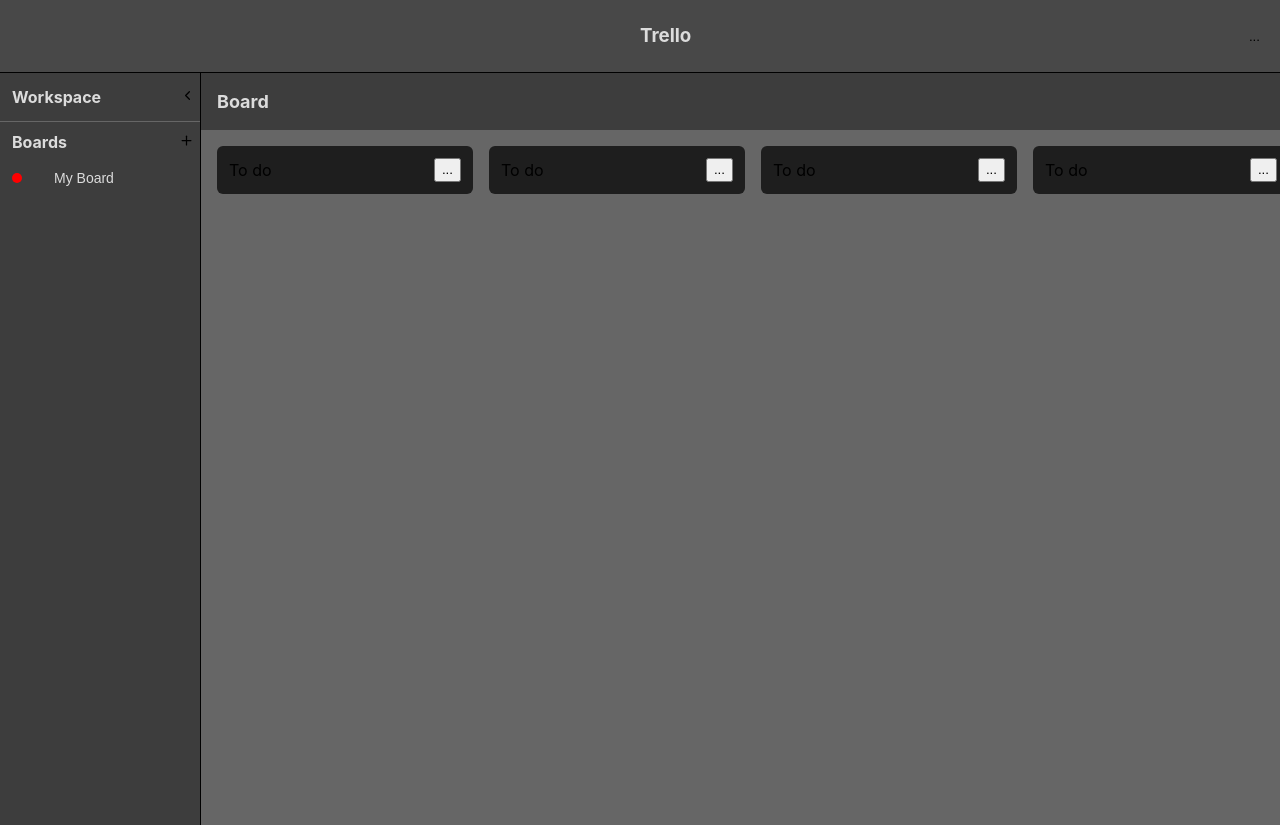
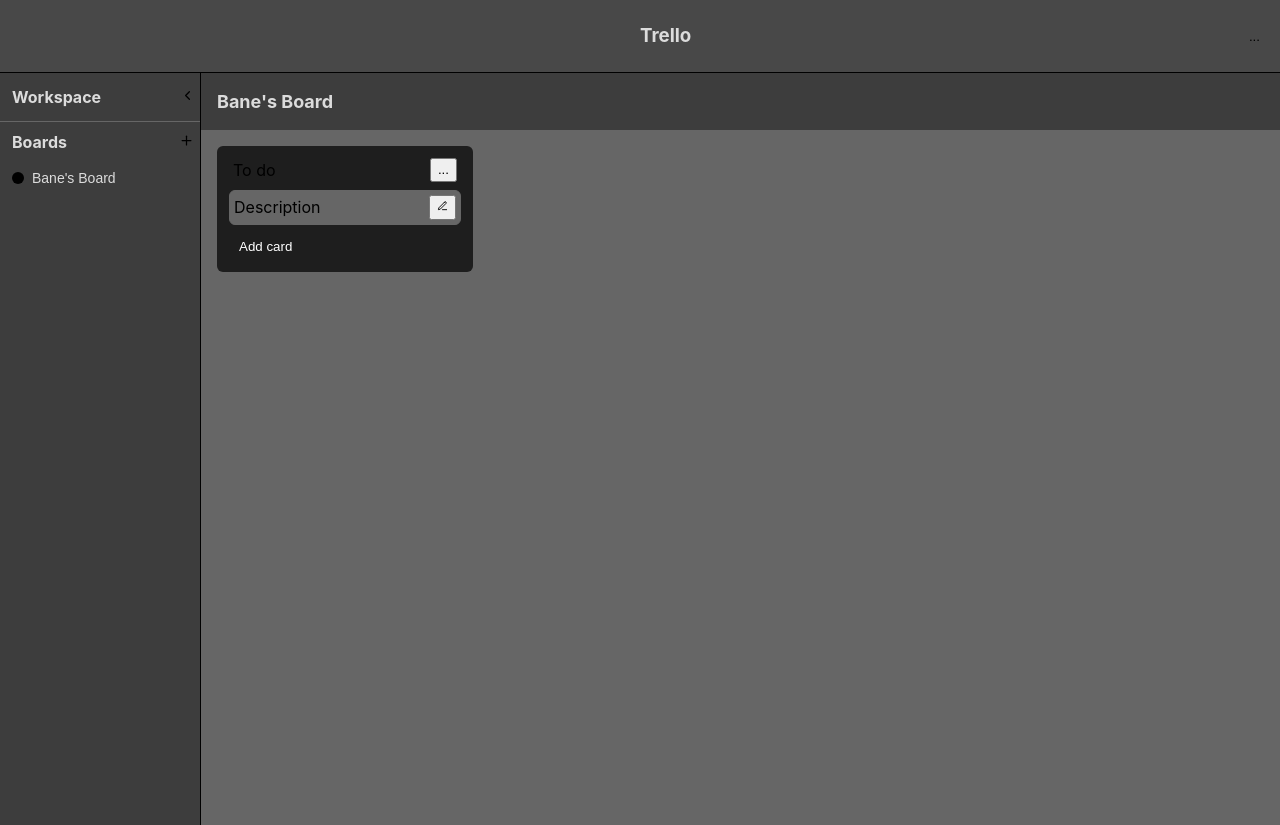
Before and after one commit to job1bg/trello-app, a React (Vite) app: page / in a window 1280 px wide. Built offline with nearby package versions, Linux system fonts and the light colour scheme.

Commit message:
Second iteration (#4)
* Create `AddCard` component.

* Create popover UI for new boards.

Set open close state for Popover.

Improve Popover inputs.

* Add Context and create board functionality.

* Move data to separate file.

* Fix function name and some UI.

```diff
--- a/src/App.tsx
+++ b/src/App.tsx
@@ -1,15 +1,23 @@
+import { useState } from "react";
 import "./App.scss";
 import { Header } from "./components/Header/Header";
 import { Main } from "./components/Main/Main";
 import { Sidebar } from "./components/Sidebar/Sidebar";
+import { BoardsContext } from "./components/context/BoardsContext";
+import { BoardDataType } from "./types/boardTypes";
+import { boardData } from "./data/boardData";
 
 function App() {
+  const [board, setBoard] = useState<BoardDataType>(boardData);
+
   return (
     <>
       <Header></Header>
       <div className="content">
-        <Sidebar></Sidebar>
-        <Main></Main>
+        <BoardsContext.Provider value={{ board, setBoard }}>
+          <Sidebar></Sidebar>
+          <Main></Main>
+        </BoardsContext.Provider>
       </div>
     </>
   );
--- /dev/null
+++ b/src/components/AddBoardPopover/AddBoardPopover.tsx
@@ -0,0 +1,47 @@
+import React, { ChangeEvent } from "react";
+import "../../index.scss";
+import { AddBoardPopoverType } from "../../types/popoverTypes";
+
+const AddBoardPopover: React.FC<AddBoardPopoverType> = ({
+  onCreateBoard,
+  boardData,
+  setBoardData,
+}) => {
+  const handleTitleChange = (e: ChangeEvent<HTMLInputElement>) => {
+    setBoardData({ ...boardData, name: e.target.value });
+  };
+
+  const handleColorChange = (e: ChangeEvent<HTMLInputElement>) => {
+    setBoardData({ ...boardData, bgcolor: e.target.value });
+  };
+
+  return (
+    <div className="popover-container">
+      <div className="title">Add new board</div>
+      <hr className="separator" />
+      <div className="new-board-title">
+        <label>Enter title:</label>
+        <input
+          value={boardData.name}
+          onChange={handleTitleChange}
+          type="text"
+          className="title-input"
+        />
+      </div>
+      <div className="new-board-color">
+        <label>Choose color:</label>
+        <input
+          value={boardData.bgcolor}
+          onChange={handleColorChange}
+          type="color"
+          className="color-input"
+        />
+      </div>
+      <button className="create-board-button" onClick={onCreateBoard}>
+        Create
+      </button>
+    </div>
+  );
+};
+
+export default AddBoardPopover;
--- /dev/null
+++ b/src/components/AddCard/AddCard.tsx
@@ -0,0 +1,36 @@
+import { useState } from "react";
+import { X } from "react-feather";
+import "../../index.scss";
+
+const AddCard = () => {
+  const [card, setCard] = useState<string>("");
+  const [show, setShow] = useState<boolean>(false);
+
+  return (
+    <div className="card-add">
+      {show ? (
+        <div className="card-input">
+          <textarea
+            value={card}
+            onChange={(e) => setCard(e.target.value)}
+            className="textarea"
+            placeholder="Enter title..."
+            rows={2}
+          ></textarea>
+          <div className="button-group">
+            <button className="add-button">Add Card</button>
+            <button onClick={() => setShow(false)} className="close-button">
+              <X size={16} />
+            </button>
+          </div>
+        </div>
+      ) : (
+        <button onClick={() => setShow(true)} className="add-card-button">
+          Add card
+        </button>
+      )}
+    </div>
+  );
+};
+
+export default AddCard;
--- a/src/components/Main/Main.tsx
+++ b/src/components/Main/Main.tsx
@@ -1,8 +1,18 @@
+import { Edit3 } from "react-feather";
+import AddCard from "../AddCard/AddCard";
+import { BoardsContext } from "../context/BoardsContext";
+import { useContext } from "react";
+import { BoardDataType } from "../../types/boardTypes";
+
 export const Main = () => {
+  const { board } = useContext(BoardsContext) as { board: BoardDataType };
+
+  const boardData = board.boards[board.active];
+
   return (
     <div className="main">
       <div className="board-header">
-        <h2>Board</h2>
+        <h2>{boardData.name}</h2>
       </div>
       <div className="board-main">
         <div className="container-main">
@@ -12,46 +22,15 @@
                 <span>To do</span>
                 <button className="list-item-button">...</button>
               </div>
-            </div>
-          </div>
-          <div className="card-main">
-            <div className="list-body">
-              <div className="list-item">
-                <span>To do</span>
-                <button className="list-item-button">...</button>
+              <div className="item">
+                <span>Description</span>
+                <span className="edit-description-span">
+                  <button>
+                    <Edit3 className="edit-description" />
+                  </button>
+                </span>
               </div>
-            </div>
-          </div>
-          <div className="card-main">
-            <div className="list-body">
-              <div className="list-item">
-                <span>To do</span>
-                <button className="list-item-button">...</button>
-              </div>
-            </div>
-          </div>
-          <div className="card-main">
-            <div className="list-body">
-              <div className="list-item">
-                <span>To do</span>
-                <button className="list-item-button">...</button>
-              </div>
-            </div>
-          </div>
-          <div className="card-main">
-            <div className="list-body">
-              <div className="list-item">
-                <span>To do</span>
-                <button className="list-item-button">...</button>
-              </div>
-            </div>
-          </div>
-          <div className="card-main">
-            <div className="list-body">
-              <div className="list-item">
-                <span>To do</span>
-                <button className="list-item-button">...</button>
-              </div>
+              <AddCard />
             </div>
           </div>
         </div>
--- a/src/components/Sidebar/Sidebar.tsx
+++ b/src/components/Sidebar/Sidebar.tsx
@@ -1,33 +1,62 @@
-import { useState } from "react";
+import { useContext, useState } from "react";
 import "../../index.scss";
 import { ChevronLeftIcon } from "../asset-components/ChevronLeft";
 import { ChevronRightIcon } from "../asset-components/ChevronRight";
 import { PlusIcon } from "../asset-components/PlusIcon";
+import AddBoardPopover from "../AddBoardPopover/AddBoardPopover";
+import { BoardsContext } from "../context/BoardsContext";
+import { Board, BoardDataType } from "../../types/boardTypes";
 
 export const Sidebar = () => {
+  const emptyBoard: Board = {
+    name: "",
+    bgcolor: "black",
+    list: [],
+  };
+
   const [rotated, setRotated] = useState<boolean>(false);
+  const [openPopover, setOpenPopover] = useState<boolean>(false);
+  const { board, setBoard } = useContext(BoardsContext) as {
+    board: BoardDataType;
+    setBoard: (board: BoardDataType) => void;
+  };
+  const [boardData, setBoardData] = useState<Board>(emptyBoard);
 
-  const HandleRotateClick = () => setRotated(!rotated);
+  const handleRotateClick = () => setRotated(!rotated);
+  const toggleNewBoardPopover = () => setOpenPopover(!openPopover);
+
+  const onCreateBoard = () => {
+    setOpenPopover(false);
+    const newBoard = { ...board };
+    newBoard.boards.push(boardData);
+    setBoard(newBoard);
+    setBoardData(emptyBoard);
+  };
+
+  const setActiveboard = (i: number) => {
+    const newBoard = { ...board };
+    newBoard.active = i;
+    setBoard(newBoard);
+  };
 
   return (
     <div className="sidebar">
-      {rotated && (
+      {rotated ? (
         <div className="collapsed">
           <button
-            onClick={HandleRotateClick}
+            onClick={handleRotateClick}
             className="chevron-button chevron-right"
             aria-label="expand sidebar"
           >
             <ChevronRightIcon size={15} />
           </button>
         </div>
-      )}
-      {!rotated && (
+      ) : (
         <div className="not-collapsed">
           <div className="workspace">
             Workspace
             <button
-              onClick={HandleRotateClick}
+              onClick={handleRotateClick}
               className="chevron-button chevron-left"
               aria-label="collapse sidebar"
             >
@@ -36,18 +65,34 @@
           </div>
           <div className="board">
             <div className="boardlist">Boards</div>
-            <button className="plus-button">
-              <PlusIcon size={15}></PlusIcon>
+            <button className="plus-button" onClick={toggleNewBoardPopover}>
+              <PlusIcon size={15} />
             </button>
+            {openPopover && (
+              <AddBoardPopover
+                boardData={boardData}
+                setBoardData={setBoardData}
+                onCreateBoard={onCreateBoard}
+              />
+            )}
           </div>
           <ul className="board-ul">
-            <li>
-              <button className="board-button">
-                <div className="list-item-disc" />
-                <span className="color-box">&nbsp;</span>
-                <span>My Board</span>
-              </button>
-            </li>
+            {board.boards?.map((x, i) => (
+              <li key={i}>
+                <button
+                  onClick={() => setActiveboard(i)}
+                  className="board-button"
+                >
+                  <span
+                    className="color-box"
+                    style={{ backgroundColor: x.bgcolor }}
+                  >
+                    &nbsp;
+                  </span>
+                  <span>{x.name}</span>
+                </button>
+              </li>
+            ))}
           </ul>
         </div>
       )}
--- /dev/null
+++ b/src/components/context/BoardsContext.tsx
@@ -0,0 +1,3 @@
+import { createContext } from "react";
+
+export const BoardsContext = createContext({});
--- /dev/null
+++ b/src/data/boardData.ts
@@ -0,0 +1,28 @@
+import { BoardDataType } from "../types/boardTypes";
+
+export const boardData: BoardDataType = {
+    active: 0,
+    boards: [
+      {
+        name: "Bane's Board",
+        bgcolor: "black",
+        list: [
+          {
+            id: "1",
+            title: "To do",
+            items: [{ id: "1toDo", title: "Description I" }],
+          },
+          {
+            id: "2",
+            title: "In Progress",
+            items: [{ id: "2inProgress", title: "Description II" }],
+          },
+          {
+            id: "3",
+            title: "Done",
+            items: [{ id: "3done", title: "Description III" }],
+          },
+        ],
+      },
+    ],
+  };
--- a/src/index.scss
+++ b/src/index.scss
@@ -77,11 +77,12 @@
   }
 
   .chevron-left {
-    padding-left: 45%;
+    margin-left: 45%;
   }
 
   .chevron-right {
-    padding-left: 30%;
+    margin-left: 30%;
+    margin-top: 15px;
   }
 
   .workspace {
@@ -93,6 +94,7 @@
 
   .board {
     display: flex;
+    position: relative;
   }
 
   .boardlist {
@@ -100,7 +102,7 @@
   }
 
   .plus-button {
-    padding-left: 50%;
+    margin-left: 50%;
   }
 
   .board-button {
@@ -109,7 +111,7 @@
     font-size: 0.875rem;
     display: flex;
     justify-content: flex-start;
-    align-items: baseline;
+    align-items: center;
     background-color: transparent;
     border: none;
     cursor: pointer;
@@ -121,9 +123,9 @@
     }
 
     .color-box {
-      width: 1.5rem;
-      height: max-content;
-      border-radius: 0.125rem;
+      width: 0.75rem;
+      height: 0.75rem;;
+      border-radius: 50%;
       margin-right: 0.5rem;
     }
   }
@@ -134,12 +136,75 @@
     padding: 0;
   }
 
-  .list-item-disc {
-    width: 10px;
-    height: 10px;
-    background-color: red;
-    border-radius: 50%;
+  .popover-container {
+    display: flex;
+    flex-direction: column;
+    position: absolute;
+    background-color: rgb(130, 130, 130);
+    left: 105%;
+    width: 180px;
+    border-radius: 4px;
+    color:white;
+    padding-top: 0.5rem;
+    padding-left: 0.5rem;
+    padding-right: 0.5rem;
   }
+
+  .separator {
+    border: none;
+    height: 1px;
+    background-color: #666666;
+    margin: 8px 0;
+    width: 100%;
+  }
+
+  .new-board-title {
+    display: flex;
+    flex-direction: column;
+    font-size: small;
+
+    .title-input {
+      border-radius: 4px;
+      border: 1px solid #666666;
+      background-color: rgb(130, 130, 130);
+      resize: none;
+
+      &:focus {
+        outline: none;
+      }
+    }
+  }
+
+  .new-board-color {
+    display: flex;
+    flex-direction: column;
+    font-size: small;
+    padding-bottom: 0.5rem;
+
+    .color-input {
+      border-radius: 4px;
+      border: 1px solid #666666;
+      background-color: rgb(130, 130, 130);
+      width: 100%;
+      height: 30px;
+    }
+  }
+
+  .create-board-button {
+      padding: 6px 10px;
+      border-radius: 4px;
+      color: white;
+      margin-right: 8px;
+      border: none;
+      cursor: pointer;
+      background-color: #666666;
+      width: 100%;
+      margin-bottom: 0.5rem;
+
+      &:hover {
+        background-color: #a4a4a4;
+      }
+    }
 }
 
 .main {
@@ -183,10 +248,114 @@
   .list-item {
     display: flex;
     justify-content: space-between;
+    padding: 0 0.25rem 0.5rem 0.25rem;
+  }
+
+  .list-body {
     padding: 0.25rem;
   }
 
   .list-item-button {
     cursor: pointer;
   }
+
+  .item {
+    display: flex;
+    justify-content: space-between;
+    align-items: center;
+    padding: 0.25rem;
+    background-color: #666666;
+
+    border-radius: 0.375rem;
+      border: 1px solid #666666;
+
+      &:hover {
+        border-color: #a4a4a4;
+    }
+
+  }
+
+  .edit-description-span {
+    display: flex;
+    justify-content: flex-start;
+    align-items: flex-start;
+  }
+
+  .edit-description {
+    width: 11px;
+    height: 16px;
+    background: none;
+    cursor: pointer;
+  }
+
+  .card-add {
+    padding-top: 0.5rem;
+
+    .card-input {
+      display: flex;
+      flex-direction: column;
+    }
+
+    .textarea {
+      border-radius: 6px;
+      border: 1px solid #666666;
+      background-color: #444444;
+      color: white;
+      resize: none;
+      padding-left: 0.25rem;
+      height: 100px;
+
+      &:focus {
+        outline: none;
+      }
+    }
+
+    .button-group {
+      display: flex;
+      padding-top: 0.5rem;
+
+      .add-button {
+        padding: 6px 10px;
+        border-radius: 4px;
+        background-color: #666666;
+        color: white;
+        margin-right: 8px;
+        border: none;
+        cursor: pointer;
+
+        &:hover {
+          background-color: #5d5959;
+        }
+      }
+
+      .close-button {
+        display: flex;
+        padding: 6px;
+        border-radius: 4px;
+        background: none;
+        border: none;
+        cursor: pointer;
+
+        &:hover {
+          background-color: #666666;
+        }
+      }
+    }
+
+    .add-card-button {
+      padding: 6px 10px;
+      border-radius: 4px;
+      background: none;
+      color: white;
+      margin-right: 8px;
+      border: none;
+      cursor: pointer;
+
+
+      &:hover {
+        background-color: #666666;
+      }
+    }
+  }
+
 }
--- /dev/null
+++ b/src/types/boardTypes.ts
@@ -0,0 +1,21 @@
+export type Item = {
+    id: string;
+    title: string;
+  };
+
+  export type List = {
+    id: string;
+    title: string;
+    items: Item[];
+  };
+
+  export type Board = {
+    name: string;
+    bgcolor: string;
+    list: List[];
+  };
+
+  export type BoardDataType = {
+    active: number;
+    boards: Board[];
+  };
```
Also changed, not shown: src/types/popoverTypes.ts (added, +7 -0 lines).
